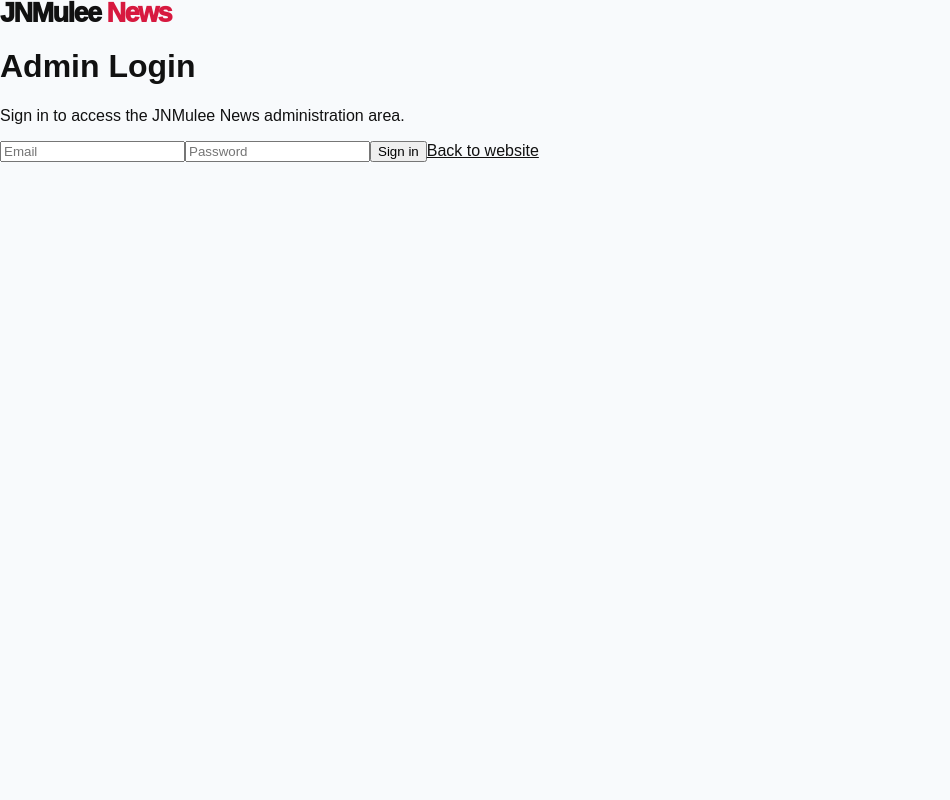
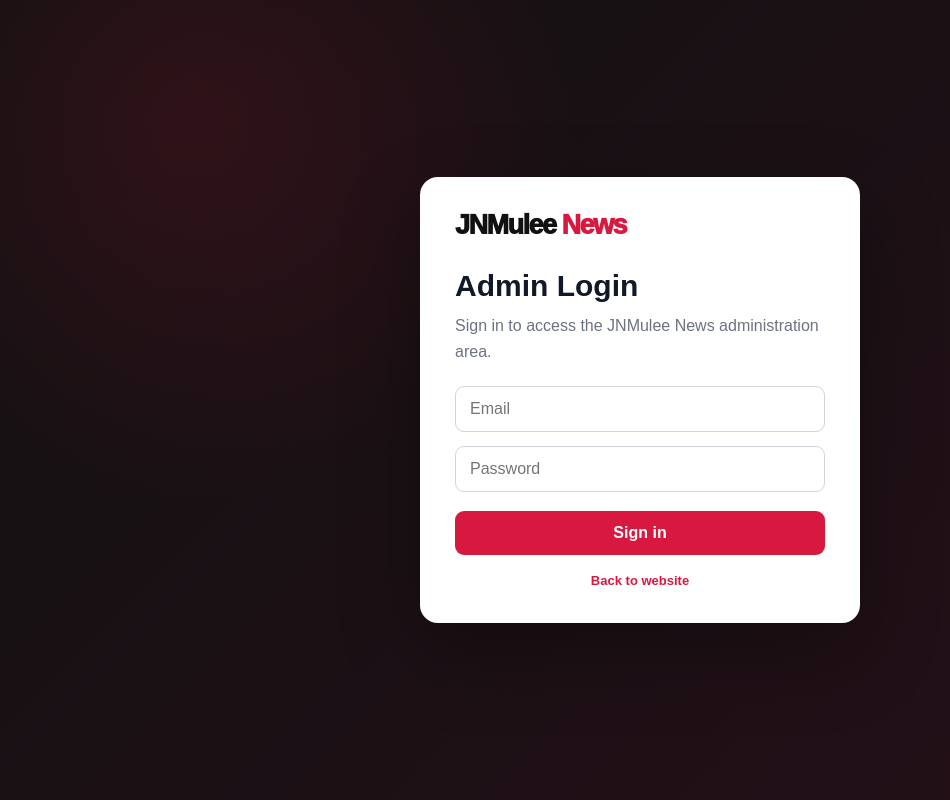
Before and after one commit to JnmuleeNews/Jnmulee-news, a Next.js app: page /admin/login in a window 1280 px wide. Shown: the whole page, without its empty margins (0-950 px from the left). Built offline with nearby package versions, Linux system fonts and the light colour scheme; no server answers.

Commit message:
Update globals.css

```diff
--- a/app/globals.css
+++ b/app/globals.css
@@ -93,7 +93,9 @@ img {
   color: #374151;
   font-size: 13px;
   font-weight: 800;
-  transition: background 0.2s ease, color 0.2s ease;
+  transition:
+    background 0.2s ease,
+    color 0.2s ease;
 }
 
 .mainNav a:hover,
@@ -111,7 +113,12 @@ img {
       rgba(215, 25, 63, 0.2),
       transparent 32%
     ),
-    linear-gradient(135deg, #111111 0%, #1d1d1d 55%, #2a0c14 100%);
+    linear-gradient(
+      135deg,
+      #111111 0%,
+      #1d1d1d 55%,
+      #2a0c14 100%
+    );
   color: #fff;
   overflow: hidden;
 }
@@ -152,6 +159,13 @@ img {
   margin: 24px 0 0;
   color: #d1d5db;
   font-size: 17px;
+  line-height: 1.7;
+}
+
+.categoryDescription {
+  max-width: 700px;
+  margin: 10px 0 0;
+  color: var(--gray);
   line-height: 1.7;
 }
 
@@ -208,8 +222,10 @@ img {
   letter-spacing: 2px;
 }
 
+.sectionTitle h1,
 .sectionTitle h2 {
   margin: 0;
+  color: #111827;
   font-size: 34px;
   line-height: 1.1;
   letter-spacing: -1.5px;
@@ -249,8 +265,6 @@ img {
   border-color: var(--red);
   color: #fff;
 }
-
-/* CATEGORY PAGE NAVIGATION */
 
 .categoryNav {
   display: flex;
@@ -404,6 +418,8 @@ img {
   background: var(--border);
 }
 
+/* NEWS GRID */
+
 .grid {
   display: grid;
   grid-template-columns: repeat(3, 1fr);
@@ -416,7 +432,9 @@ img {
   border-radius: 16px;
   overflow: hidden;
   box-shadow: 0 7px 25px rgba(15, 23, 42, 0.05);
-  transition: transform 0.2s ease, box-shadow 0.2s ease;
+  transition:
+    transform 0.2s ease,
+    box-shadow 0.2s ease;
 }
 
 .card:hover {
@@ -426,6 +444,7 @@ img {
 
 .cardImage {
   display: block;
+  width: 100%;
   height: 210px;
   overflow: hidden;
   background: #e5e7eb;
@@ -555,11 +574,16 @@ img {
   display: flex;
   align-items: center;
   justify-content: center;
-  background: linear-gradient(135deg, #111827, #374151);
+  background: linear-gradient(
+    135deg,
+    #111827,
+    #374151
+  );
   color: #fff;
   font-size: 15px;
   font-weight: 900;
   letter-spacing: 1px;
+  text-decoration: none;
 }
 
 /* EMPTY STATE */
@@ -674,13 +698,7 @@ article > .mb-6 a:hover {
   background: transparent;
 }
 
-.shareBox h3 {
-  margin: 0 0 10px;
-  color: #111827;
-  font-size: 14px;
-  font-weight: 800;
-}
-
+.shareBox h3,
 .shareTitle {
   margin: 0 0 10px;
   color: #111827;
@@ -795,7 +813,8 @@ article > .mb-6 a:hover {
 #comments input:focus,
 #comments textarea:focus {
   border-color: var(--red);
-  box-shadow: 0 0 0 3px rgba(215, 25, 63, 0.1);
+  box-shadow:
+    0 0 0 3px rgba(215, 25, 63, 0.1);
 }
 
 #comments button {
@@ -814,6 +833,308 @@ article > .mb-6 a:hover {
 #comments .rounded-lg.border.p-5 {
   background: #fff;
   border-color: var(--border);
+}
+
+/* ADMIN */
+
+.dashboardPage {
+  min-height: 100vh;
+  background: #f8fafc;
+  color: #111827;
+}
+
+.dashboardHeader {
+  position: sticky;
+  top: 0;
+  z-index: 60;
+  background: #111111;
+  border-bottom: 3px solid var(--red);
+  box-shadow: 0 8px 25px rgba(0, 0, 0, 0.12);
+}
+
+.dashboardHeader .container {
+  min-height: 70px;
+  display: flex;
+  align-items: center;
+  justify-content: space-between;
+  gap: 20px;
+}
+
+.dashboardHeader .brand {
+  color: #fff;
+}
+
+.dashboardHeader .brand span {
+  color: #ff4f73;
+}
+
+.dashboardHeader a:not(.brand) {
+  color: #fff;
+  text-decoration: none;
+  font-size: 13px;
+  font-weight: 800;
+}
+
+.dashboardHeader a:not(.brand):hover {
+  color: #ff6b89;
+}
+
+.dashboardHeader button {
+  min-height: 38px;
+  padding: 9px 15px;
+  border: 1px solid rgba(255,255,255,0.2);
+  border-radius: 8px;
+  background: var(--red);
+  color: #fff;
+  font: inherit;
+  font-size: 13px;
+  font-weight: 800;
+  cursor: pointer;
+}
+
+.dashboardHeader button:hover {
+  background: var(--red-dark);
+}
+
+.dashboardPage .section {
+  max-width: 1180px;
+}
+
+.dashboardPage h1 {
+  margin: 0 0 28px;
+  color: #111827;
+  font-size: 36px;
+  line-height: 1.1;
+  letter-spacing: -1.3px;
+}
+
+.dashboardPage h2 {
+  margin: 35px 0 12px;
+  color: #111827;
+  font-size: 24px;
+  line-height: 1.2;
+}
+
+.dashboardPage p {
+  color: #6b7280;
+  line-height: 1.65;
+}
+
+.adminActions {
+  display: flex;
+  flex-wrap: wrap;
+  gap: 12px;
+  margin-bottom: 35px;
+}
+
+.adminActions a {
+  text-decoration: none;
+}
+
+.dashboardPage button {
+  min-height: 42px;
+  padding: 10px 17px;
+  border: 0;
+  border-radius: 9px;
+  background: var(--red);
+  color: #fff;
+  font: inherit;
+  font-size: 13px;
+  font-weight: 850;
+  cursor: pointer;
+  transition:
+    background 0.2s ease,
+    transform 0.2s ease;
+}
+
+.dashboardPage button:hover {
+  background: var(--red-dark);
+  transform: translateY(-1px);
+}
+
+.dashboardPage button:disabled {
+  opacity: 0.6;
+  cursor: not-allowed;
+  transform: none;
+}
+
+.form {
+  max-width: 850px;
+  margin-top: 22px;
+  padding: 28px;
+  border: 1px solid var(--border);
+  border-radius: 16px;
+  background: #fff;
+  box-shadow: 0 10px 30px rgba(15, 23, 42, 0.05);
+}
+
+.form label {
+  display: block;
+  margin: 0 0 8px;
+  color: #374151;
+  font-size: 13px;
+  font-weight: 800;
+}
+
+.form input:not([type="checkbox"]),
+.form textarea,
+.form select {
+  width: 100%;
+  margin: 0 0 20px;
+  padding: 12px 13px;
+  border: 1px solid #d1d5db;
+  border-radius: 9px;
+  outline: none;
+  background: #fff;
+  color: #111827;
+  font: inherit;
+  font-size: 14px;
+}
+
+.form textarea {
+  min-height: 260px;
+  resize: vertical;
+  line-height: 1.6;
+}
+
+.form input:not([type="checkbox"]):focus,
+.form textarea:focus,
+.form select:focus {
+  border-color: var(--red);
+  box-shadow:
+    0 0 0 3px rgba(215, 25, 63, 0.1);
+}
+
+.form input[type="file"] {
+  width: 100%;
+  margin-bottom: 20px;
+  padding: 10px;
+  border: 1px dashed #cbd5e1;
+  border-radius: 9px;
+  background: #f8fafc;
+  color: #374151;
+}
+
+.form input[type="checkbox"] {
+  accent-color: var(--red);
+}
+
+.form a {
+  color: var(--red);
+  font-size: 13px;
+  font-weight: 800;
+  text-decoration: none;
+}
+
+.form a:hover {
+  text-decoration: underline;
+}
+
+.dashboardPage hr {
+  margin: 28px 0;
+  border: 0;
+  border-top: 1px solid var(--border);
+}
+
+/* ADMIN LOGIN */
+
+.auth {
+  min-height: 100vh;
+  display: flex;
+  align-items: center;
+  justify-content: center;
+  padding: 24px;
+  background:
+    radial-gradient(
+      circle at 15% 15%,
+      rgba(215, 25, 63, 0.14),
+      transparent 30%
+    ),
+    linear-gradient(
+      135deg,
+      #111111,
+      #261019
+    );
+}
+
+.authBox {
+  width: min(440px, 100%);
+  padding: 34px;
+  border: 1px solid rgba(255,255,255,0.14);
+  border-radius: 18px;
+  background: #fff;
+  box-shadow: 0 30px 80px rgba(0,0,0,0.3);
+}
+
+.authBox .brand {
+  display: inline-block;
+  margin-bottom: 30px;
+}
+
+.authBox h1 {
+  margin: 0 0 10px;
+  color: #111827;
+  font-size: 30px;
+}
+
+.authBox > p {
+  margin: 0 0 22px;
+  color: #6b7280;
+  line-height: 1.6;
+}
+
+.authBox input {
+  width: 100%;
+  margin-bottom: 14px;
+  padding: 13px 14px;
+  border: 1px solid #d1d5db;
+  border-radius: 9px;
+  outline: none;
+  background: #fff;
+  color: #111827;
+  font: inherit;
+}
+
+.authBox input:focus {
+  border-color: var(--red);
+  box-shadow:
+    0 0 0 3px rgba(215,25,63,0.1);
+}
+
+.authBox button {
+  width: 100%;
+  min-height: 44px;
+  margin-top: 5px;
+  border: 0;
+  border-radius: 9px;
+  background: var(--red);
+  color: #fff;
+  font: inherit;
+  font-weight: 850;
+  cursor: pointer;
+}
+
+.authBox button:hover {
+  background: var(--red-dark);
+}
+
+.authBox button:disabled {
+  opacity: 0.65;
+  cursor: not-allowed;
+}
+
+.authBox > a:last-child {
+  display: block;
+  margin-top: 18px;
+  color: var(--red);
+  text-align: center;
+  font-size: 13px;
+  font-weight: 800;
+  text-decoration: none;
+}
+
+.authBox > a:last-child:hover {
+  text-decoration: underline;
 }
 
 /* MOBILE */
@@ -905,18 +1226,7 @@ article > .mb-6 a:hover {
     padding-bottom: 50px;
   }
 
-  .categoryBar {
-    gap: 8px;
-    overflow-x: auto;
-    flex-wrap: nowrap;
-    padding-bottom: 6px;
-    margin-bottom: 30px;
-  }
-
-  .categoryPill {
-    flex: 0 0 auto;
-  }
-
+  .categoryBar,
   .categoryNav {
     gap: 8px;
     overflow-x: auto;
@@ -924,6 +1234,7 @@ article > .mb-6 a:hover {
     padding-bottom: 6px;
   }
 
+  .categoryPill,
   .categoryNavLink {
     flex: 0 0 auto;
   }
@@ -963,6 +1274,22 @@ article > .mb-6 a:hover {
   .shareButton {
     width: auto;
   }
+
+  .dashboardPage h1 {
+    font-size: 30px;
+  }
+
+  .form {
+    padding: 20px;
+  }
+
+  .dashboardHeader .container {
+    min-height: 64px;
+  }
+
+  .authBox {
+    padding: 25px 20px;
+  }
 }
 
 @media (max-width: 430px) {
```
